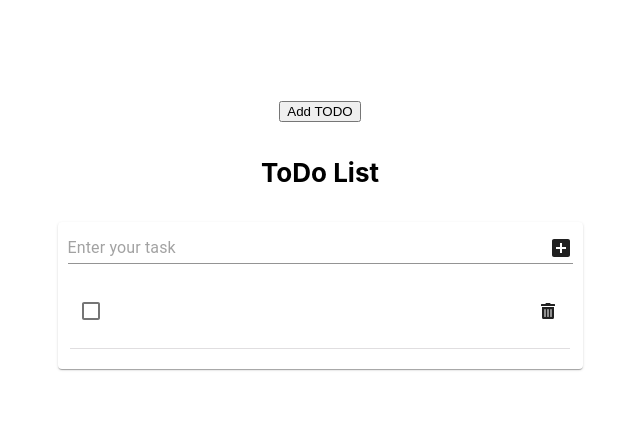
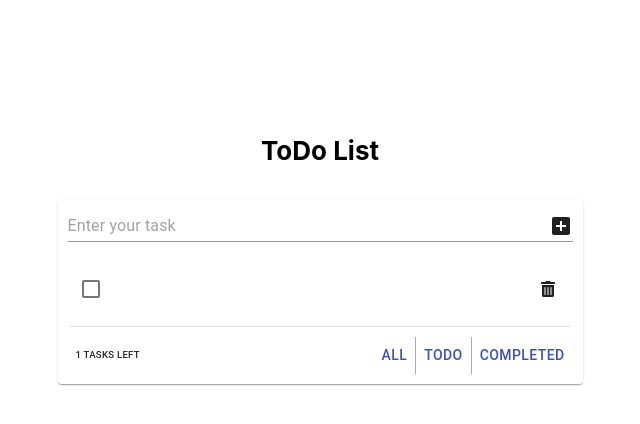
Before and after one commit to DenisExceed/workplace, a React (Create React App) app in the folder react-redux-todo/todoList/: page / in a window 1280 px wide. Both pictures are taken after a click on the icon 880 px from the left and 248 px from the top of the page. Shown: the top 424 px of the page, without its empty margins (320-960 px from the left). Built offline with nearby package versions, Linux system fonts and the light colour scheme.

Commit message:
27.09.21

```diff
--- a/react-redux-todo/todoList/src/App.js
+++ b/react-redux-todo/todoList/src/App.js
@@ -9,103 +9,13 @@ import Footer from './app/Components/Footer/Footer';
 import {actions} from './app/Containers/TodoList/todoSlice';
 import { connect } from 'react-redux';
 
-
-
-class App extends React.Component {
-
-  constructor(props) {
-
-    super(props);
-    this.state = {
-      todos: [],
-      filter: 'All'
-    };
-
-    this.addTodoAlex = this.addTodoAlex.bind(this);
-  }
-
-
-numOfCompleeted = () => {
-  const completed = this.state.todos.filter(item => item.checked);
-  return completed.length;
-}
-
-numOfNotCompleeted = () => {
-  const notCompleted = this.state.todos.filter(item => item.checked === false);
-  return notCompleted.length;
-}
-
-setFilter = (filter) => {
-  this.setState({filter})
-}
-
-setCaseFilter = (item) => {
-  switch(this.state.filter) {
-
-    case 'All':
-      return true;
-
-    case 'ToDo':
-      return !item.checked;
-
-    case 'Completed':
-      return item.checked;
+const mapStateToProps = (state) => {
+  return {
+   ...state
   }
 }
 
-addTodoAlex () {
-  this.props.test('PAYLOAD');
-}
-
-render() {
-
-  return (
-    <div className="App">
-
-      {/* <div>{console.log(this.props.add)}</div> */}
-      <button onClick={this.addTodoAlex}>Add TODO</button>
-
-      <header className="App-header">
-        {/*todo place your todo header here */}
-        <Header />
-      </header>
-      <section>
-      <Card className="allTodo">
-        <TodoInput
-         create = {this.props.add}
-        />
-        <TodoList
-         complete = {this.props.markAsChecked}
-         todos = {this.state.todos.filter(this.setCaseFilter)}
-         delete = {this.props.remove}
-        />
-        <Footer
-         todos = {this.state.todos.length}
-         numOfNotCompleted = {this.numOfNotCompleeted}
-         numOfCompleted = {this.numOfCompleeted}
-         deleteCompletedTodos = {this.props.clearCompleted}
-         filter = {this.setFilter}
-         completeAll = {this.props.checkAll}
-        />
-      </Card>
-      </section>
-    </div>
-  );
- }
-}
-
-const mstp = (state) => {
-  return {
-    count: state.todoSlice.count,
-    add: state.todoSlice.add,
-    remove: state.todoSlice.remove,
-    markAsChecked: state.todoSlice.markAsChecked,
-    clearCompleted: state.todoSlice.clearCompleted,
-    checkAll: state.todoSlice.checkAll,
-  }
-}
-
-const mdtp = (dispatch) => {
+const mapDispatchToProps = (dispatch) => {
   return {
     add: (arg) => {
       dispatch(actions.add(arg));
@@ -126,4 +36,30 @@ const mdtp = (dispatch) => {
 }
 
 
-export default connect(mstp, mdtp)(App);
+class App extends React.Component {
+
+
+render() {
+
+  return (
+    <div className="App">
+
+
+      <header className="App-header">
+        {/*todo place your todo header here */}
+        <Header />
+      </header>
+      <section>
+      <Card className="allTodo">
+        <TodoInput />
+        <TodoList />
+        <Footer />
+      </Card>
+      </section>
+    </div>
+  );
+ }
+}
+
+
+export default connect(mapStateToProps, mapDispatchToProps)(App);
--- a/react-redux-todo/todoList/src/app/Components/Footer/Footer.jsx
+++ b/react-redux-todo/todoList/src/app/Components/Footer/Footer.jsx
@@ -1,3 +1,4 @@
+/* eslint-disable default-case */
 import React from 'react';
 import Button from '@material-ui/core/Button';
 import ButtonGroup from '@material-ui/core/ButtonGroup';
@@ -7,33 +8,70 @@ import { actions } from '../../Containers/TodoList/todoSlice';
 
 const mapStateToProps = (state) => {
   return {
-    todo: state,
+    ...state
   };
 }
 
 const mapDispatchToProps = (dispatch) => {
   return {
-    add: (obj) => dispatch(actions.add(obj)),
-    remove: (id) => dispatch(actions.remove(id)),
-    markAsChecked: (id) => dispatch(actions.markAsChecked(id)),
-    clearCompleted: (obj) => dispatch(actions.clearCompleted(obj)),
-    checkAll: (obj) => dispatch(actions.checkAll(obj)),
+    checkAll: () => dispatch(actions.checkAll()),
+    clearCompleted: () => dispatch(actions.clearCompleted()),
     };
 };
 
-const Footer = (props) => {
+const numOfCompleted = (state) => {
+  const completed = state.todoSlice.todos.filter(item => item.checked);
+  return completed.length;
+}
+
+const numOfNotCompleted = (state) => {
+  const notCompleted = state.todoSlice.todos.filter(item => item.checked === false);
+  return notCompleted.length;
+}
+
+const setCaseFilter = {
+
+  All: (state) => {
+    console.log(state, "111111");
+    return {
+      ...state.todos
+    }
+  },
+
+  ToDo: (state) => {
+    console.log('2222222');
+    const notCompleted = state.todoSlice.todos.filter(item => item.checked === false);
+    return notCompleted;
+  },
+
+  Completed: (state) => {
+    console.log('333333');
+    const completed = state.todoSlice.todos.filter(item => item.checked);
+    return completed;
+  }
+
+};
+
+
+
+
+
+
+const Footer = (state) => {
 
     let todoFooter = () => {
-        if(props.todos > 0) {
+
+        if(state.todoSlice.todos.length > 0) {
+
             return (
               <div className="footer">
-               <Button onClick={props.completeAll} className="small">{props.numOfNotCompleted()} tasks left</Button>
+               <Button onClick={state.checkAll} className="small">{numOfNotCompleted(state)} tasks left</Button>
                <ButtonGroup variant="text" color="primary" aria-label="text primary button group">
-                <Button onClick={() => props.filter('All')}>All</Button>
-                <Button onClick={() => props.filter('ToDo')}>ToDo</Button>
-                <Button onClick={() => props.filter('Completed')}>Completed</Button>
+               <Button onClick={() => setCaseFilter.All(state)}>All</Button>
+               <Button onClick={() => setCaseFilter.ToDo(state)}>ToDo</Button>
+               <Button onClick={() => setCaseFilter.Completed(state)}>Completed</Button>
                </ButtonGroup>
-               {!!props.numOfCompleted() && <Button onClick={props.deleteCompletedTodos} className="small">Clear completed</Button>}
+               {!!numOfCompleted(state) && <Button onClick={state.clearCompleted} className="small">Clear completed</Button>}
               </div>
             );
            }
--- a/react-redux-todo/todoList/src/app/Components/TodoInput/TodoInput.jsx
+++ b/react-redux-todo/todoList/src/app/Components/TodoInput/TodoInput.jsx
@@ -18,10 +18,6 @@ const mapDispatchToProps = (dispatch) => {
   return {
     changeInput: (value) => dispatch(actions.handleChange(value)),
     submitInput: (obj) => dispatch(actions.add(obj)),
-    remove: (id) => dispatch(actions.remove(id)),
-    markAsChecked: (id) => dispatch(actions.markAsChecked(id)),
-    clearCompleted: (obj) => dispatch(actions.clearCompleted(obj)),
-    checkAll: (obj) => dispatch(actions.checkAll(obj)),
     };
 };
 
--- a/react-redux-todo/todoList/src/app/Containers/TodoList/todoSlice.js
+++ b/react-redux-todo/todoList/src/app/Containers/TodoList/todoSlice.js
@@ -1,10 +1,10 @@
+/* eslint-disable default-case */
 import { createSlice } from '@reduxjs/toolkit';
 
 
 export const initialState = {
   // tasks: [],  // task should have a format {id: unique_value, text: taks_text, checked: flag_show_if_task_completed (false by default) }
   todos: [],
-  filter: 'All',
   item: '',
   id: 0,
   value: '',
@@ -16,17 +16,6 @@ export const todoSlice = createSlice({
   initialState,
   reducers: {
 
-    // test: (state, data) => {
-
-    //   return {
-    //     ...state,
-    //     count: state.count,
-    //     templ: state.templ
-    //   };
-    // },
-    // /**
-    //  * text: string;
-    //  */
     handleChange: (state = initialState, {payload}) => {
 
       return {
@@ -34,6 +23,7 @@ export const todoSlice = createSlice({
         value: payload
       };
     },
+
 
     add: (state = initialState, {payload}) => {  // todo implement function for add new todo into list
         const todo = {
@@ -62,17 +52,14 @@ export const todoSlice = createSlice({
     markAsChecked: (state = initialState, {payload}) => {  // todo implement function for mark task checked by id
 
       const id = payload;
-      const todoIndex = state.todos.findIndex(item => item.id === id);
-      const todo = state.todos;
+      const todoIndex = state.todos.find(item => item.id === id);
 
-      todo[todoIndex].checked = !todo[todoIndex].checked;
-
-        return {
-          todos: [...state.todos]
-        };
+      if (todoIndex) {
+        todoIndex.checked = !todoIndex.checked;
+      }
     },
 
-    clearCompleted: state => {  //todo implement funciton for remove all completed (checked ) tasks
+    clearCompleted: (state) => {  //todo implement funciton for remove all completed (checked ) tasks
        const completed = state.todos.filter(item => !item.checked);
 
         return {
@@ -80,28 +67,23 @@ export const todoSlice = createSlice({
         };
     },
 
-    checkAll: state => {
-        const checkAll = state.todos.every(item => item.checked);
+    checkAll: (state) => {
+
+        const checkAllItem = state.todos.every(item => item.checked);
         const unCheckAll = state.todos.every(item => !item.checked);
 
-        let completeTodos;
+        const mapAllTodos = (checkStatus) => {
+          state.todos.map(item => {
+            return ( item.checked = checkStatus ? !item.checked : true )
+          });
+        }
 
-        const mapAllTodos = (checkStatus) => {
-          completeTodos = state.todos.map(item => {
-            item.checked = checkStatus ? !item.checked : true;
-            return item;
-           });
-          }
-
-        if (checkAll || unCheckAll) {
+        if (checkAllItem || unCheckAll) {
            mapAllTodos(true);
-         } else {
+          } else {
            mapAllTodos(false);
         }
 
-        return {
-          todos: completeTodos
-        };
     }
   }
 });
```
